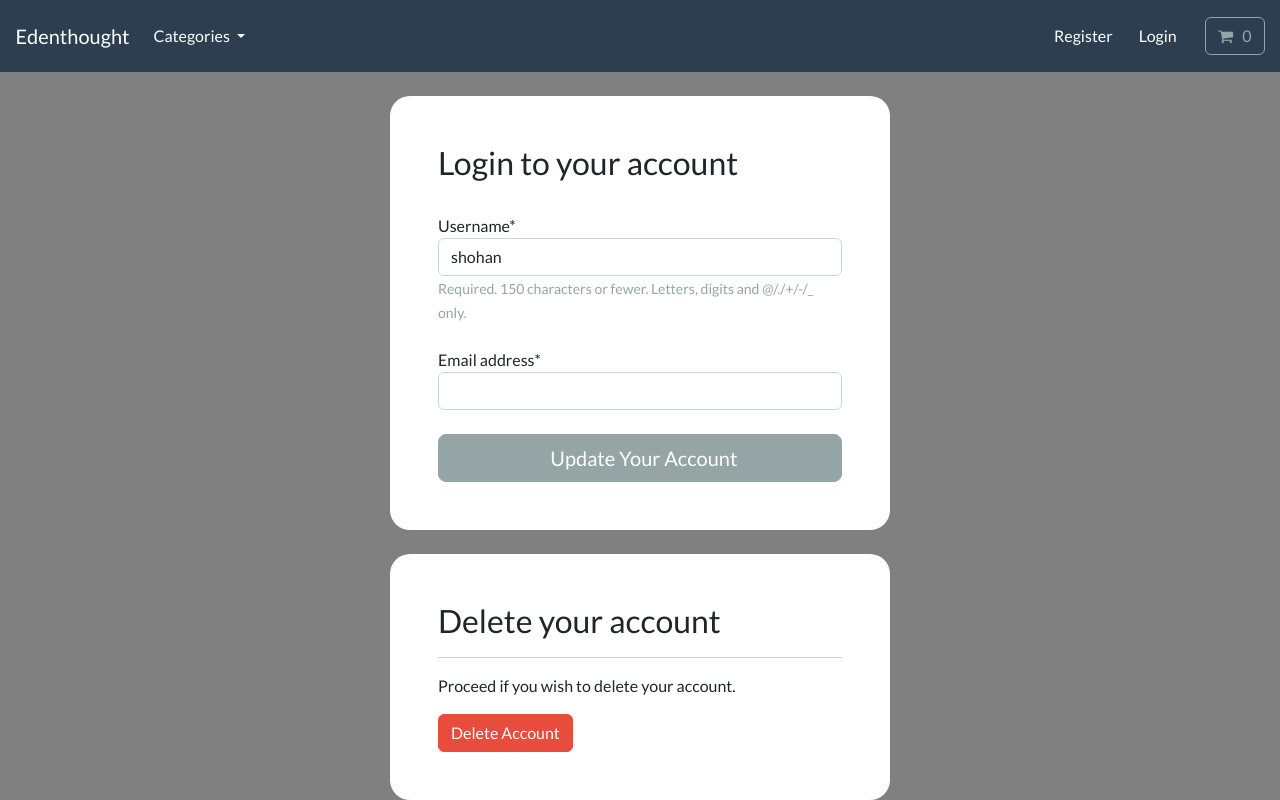
After one commit to ShohanMir/Djanog-ecommerce-API, a Django app: page /account/profile-management in a window 1280 px wide. The commit adds this page. Run offline with Django 4.2, Linux system fonts and the light colour scheme; a user stored in the database is signed in; data comes from the database, SQL or seed files in the repository; both versions use the stored data as it was after the commit; some libraries are stand-ins or nearby versions.

Commit message:
user dashboard and profile system

```diff
--- a/account/forms.py
+++ b/account/forms.py
@@ -36,7 +36,19 @@ class CreateUserForm(UserCreationForm):
         return email
 
 #Login form
-
 class LoginForm(AuthenticationForm):
     username = forms.CharField(widget=TextInput())
     password = forms.CharField(widget=PasswordInput())
+
+#update form
+class UpdateUserForm(forms.ModelForm):
+    password = None
+
+    def __init__(self, *args, **kwargs):
+        super(UpdateUserForm, self).__init__(*args, **kwargs)
+
+        self.fields['email'].required = True
+    class Meta:
+        model = User
+        fields = ['username', 'email']
+        exclude = ['password1', 'password2']
--- a/account/templates/account/dashboard.html
+++ b/account/templates/account/dashboard.html
@@ -22,16 +22,18 @@
     <div class="container bg-white shadow-md p-5 form-layout" >
         <h4>Track your order</h4>
         <hr>
-        <a class="btn btn-primary navbar-btn text-white" type="button" href="{% url 'user-logout' %}">Profile management</a>
+        <a class="btn btn-primary navbar-btn text-white" type="button" href="{% url 'profile-management' %}">Profile management</a>
     </div>
     <br>
 
     <div class="container bg-white shadow-md p-5 form-layout" >
         <h4>Manage your acount</h4>
         <hr>
-        <a class="btn btn-primary navbar-btn text-white" type="button" href="{% url 'user-logout' %}">Profile management</a>
+        <a class="btn btn-primary navbar-btn text-white" type="button" href="{% url 'profile-management' %}">Profile management</a>
 
         <a class="btn btn-danger navbar-btn text-white" type="button" href="{% url 'user-logout' %}">Logout</a>
+
+        <a class="btn btn-danger navbar-btn text-white" type="button" href="{% url 'delete-account' %}">Delete Account</a>
     </div>
 
 </body>
--- /dev/null
+++ b/account/templates/account/profile-management.html
@@ -0,0 +1,32 @@
+{% include 'store/base.html' %}
+{% load static %}
+{% load crispy_forms_tags %}
+{% block content %}
+
+
+<body class="bg-color">
+    <br>
+    <div class="container bg-white shadow-md p-5 form-layout" >
+        <h3>Login to your account</h3>
+        <!-- <h5>Purchase your favourite item today!</h5> -->
+        <br>
+        <form method="POST" autocomplete="off">
+            {% csrf_token %}
+            {{user_form.username|as_crispy_field}}
+            <br>
+            {{user_form.email|as_crispy_field}}
+
+            <br>
+            <button type="submit" class="btn btn-secondary btn-lg w-100 btn-block p-2" href="{% url 'profile-management'%}">&nbsp; Update Your Account</button>
+        </form>
+    </div>
+    <br>
+    <div class="container bg-white shadow-md p-5 form-layout" >
+        <h3>Delete your account</h3>
+        <hr>
+        <p>Proceed if you wish to delete your account.</p>
+        <a class="btn btn-danger navbar-btn text-white" type="button" href="{% url 'delete-account' %}">Delete Account</a>
+
+</body>
+
+{%endblock%}
--- a/account/urls.py
+++ b/account/urls.py
@@ -11,4 +11,6 @@ urlpatterns = [
     path('my-login', views.my_login, name='my-login'),
     path('user-logout', views.user_logout, name='user-logout'),
     path('dashboard', views.dashboard, name='dashboard'),
+    path('profile-management', views.profile_management, name='profile-management'),
+    path('delete-account', views.delete_account, name='delete-account'),
 ]
--- a/account/views.py
+++ b/account/views.py
@@ -1,7 +1,7 @@
 from django.shortcuts import redirect, render
 # from django.http import HttpResponseBadRequest
 
-from .forms import CreateUserForm, LoginForm
+from .forms import CreateUserForm, LoginForm, UpdateUserForm
 from django.contrib.auth import authenticate, login, logout
 from django.contrib.auth.models import User, auth
 from django.contrib.auth.decorators import login_required
@@ -95,3 +95,25 @@ def user_logout(request):
 @login_required(login_url="my-login")
 def dashboard(request):
     return render(request, 'account/dashboard.html')
+
+
+#updating user information
+@login_required(login_url="my-login")
+def profile_management(request):
+    if request.method == 'POST':
+        user_form = UpdateUserForm(request.POST, instance=request.user)
+        if user_form.is_valid():
+            user_form.save()
+            return redirect('dashboard')
+
+    user_form = UpdateUserForm(instance=request.user)
+    context = {'user_form': user_form}
+    return render(request, 'account/profile-management.html', context=context)
+
+@login_required(login_url="my-login")
+def delete_account(request):
+    user = User.objects.get(id=request.user.id)
+    if request.method == 'POST':
+        user.delete()
+        return redirect('store')
+    return render(request, 'account/delete-account.html')
```
Also changed, not shown: account/templates/account/delete-account.html (added, +23 -0 lines), db.sqlite3.
